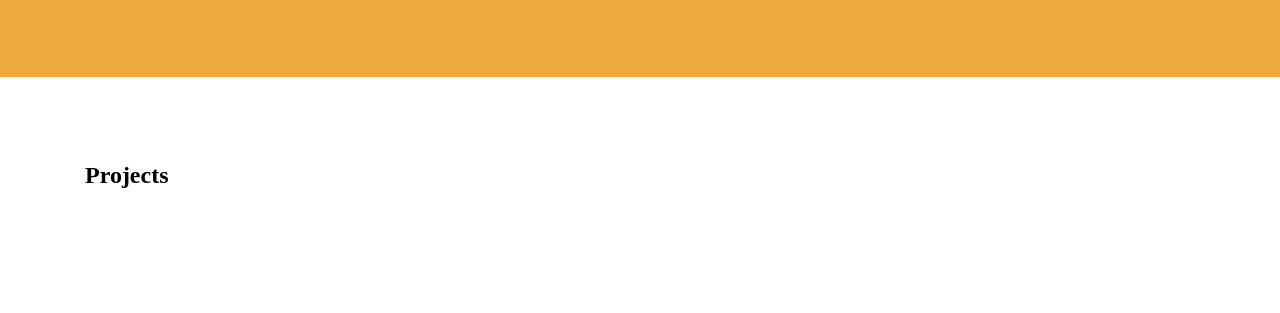
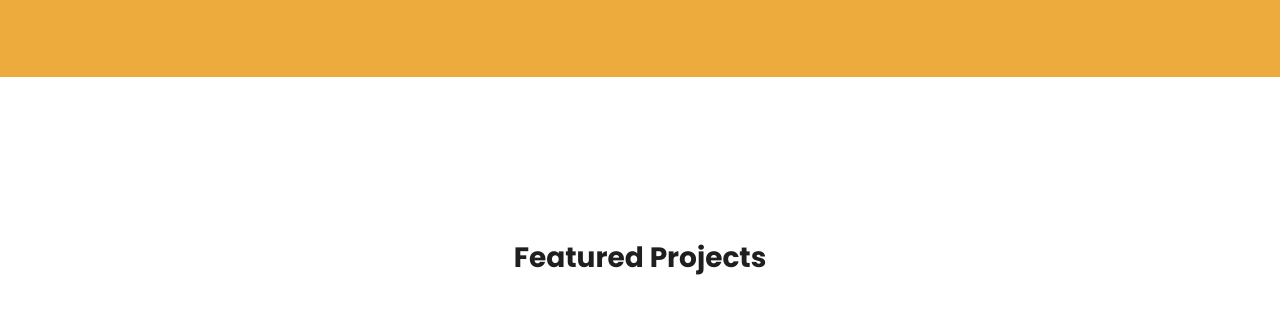
Before and after one commit to NJVS/profile, a plain HTML site: page index.html in a window 1280 px wide. Shown: the part 1384-1697 px from the top of the page. Before the commit the page ends 1657 px from the top, so only its background shows below. Drawn offline with nearby package versions, Linux system fonts and the light colour scheme.

Commit message:
project section

```diff
--- a/index.html
+++ b/index.html
@@ -75,73 +75,8 @@
 			</section>
 
 			<section class="projects container">
-				<h2 class="section_title">Projects</h2>
-				<div id="projectCarousel" class="carousel">
-					<!-- <div class="carousel_item active">
-						<picture>
-							<source media="(max-width: 426px)" srcset="./assets/image/projects/rps_mobile.png">
-							<img src="./assets/image/projects/rps_desktop.png" alt="project screenshot">
-						</picture>
-						<div class="item_details">
-							<div>
-								<h3 class="title">Rock Paper Scissors Lizard Spock</h3>
-								<hr />
-								<ul class="links">
-									<li><a href=""><img src="./assets/icons/icon-github.svg" alt="github link icon"></a></li>
-									<li><a href=""><img src="./assets/icons/icon-demo.svg" alt="demo link icon"></a></li>
-								</ul>
-							</div>
-						</div>
-					</div>
-					<div class="carousel_item next">
-						<picture>
-							<source media="(max-width: 426px)" srcset="./assets/image/projects/advice_mobile.png">
-							<img src="./assets/image/projects/advice_desktop.png" alt="project screenshot">
-						</picture>
-						<div class="item_details">
-							<div>
-								<h3 class="title">Advice Generator</h3>
-								<hr />
-								<ul class="links">
-									<li><a href=""><img src="./assets/icons/icon-github.svg" alt="github link icon"></a></li>
-									<li><a href=""><img src="./assets/icons/icon-demo.svg" alt="demo link icon"></a></li>
-								</ul>
-							</div>
-						</div>
-					</div>
-					<div class="carousel_item">
-						<picture>
-							<source media="(max-width: 426px)" srcset="./assets/image/projects/blogr_mobile.png">
-							<img src="./assets/image/projects/blogr_desktop.png" alt="project screenshot">
-						</picture>
-						<div class="item_details">
-							<div>
-								<h3 class="title">Blogr Landing Page</h3>
-								<hr />
-								<ul class="links">
-									<li><a href=""><img src="./assets/icons/icon-github.svg" alt="github link icon"></a></li>
-									<li><a href=""><img src="./assets/icons/icon-demo.svg" alt="demo link icon"></a></li>
-								</ul>
-							</div>
-						</div>
-					</div>
-					<div class="carousel_item prev">
-						<picture>
-							<source media="(max-width: 426px)" srcset="./assets/image/projects/insure_mobile.png">
-							<img src="./assets/image/projects/insure_desktop.png" alt="project screenshot">
-						</picture>
-						<div class="item_details">
-							<div>
-								<h3 class="title">Insure Landing Page</h3>
-								<hr />
-								<ul class="links">
-									<li><a href=""><img src="./assets/icons/icon-github.svg" alt="github link icon"></a></li>
-									<li><a href=""><img src="./assets/icons/icon-demo.svg" alt="demo link icon"></a></li>
-								</ul>
-							</div>
-						</div>
-					</div> -->
-				</div>
+				<h2 class="section_title">Featured Projects</h2>
+				<div id="projectCarousel" class="carousel"></div>
 
 			</section>
 		</div>
--- a/styles/components/main-container.scss
+++ b/styles/components/main-container.scss
@@ -79,6 +79,14 @@
 
     // project section
     section.projects {
-        padding: 5rem 0;
+        padding: 10rem 0;
+
+        .section_title {
+            margin-bottom: 5rem;
+            color: var(--c-neutral-800);
+            font-family: var(--ff-primary);
+            font-size: var(--fs-600);
+            text-align: center;
+        }
     }
 }
```
Also changed, not shown: styles/main.css, 1 other file.
